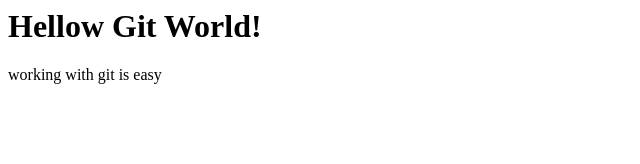
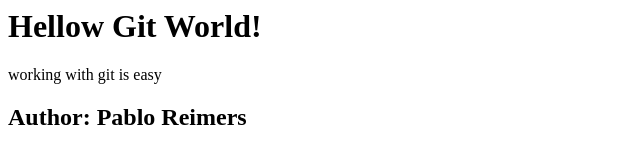
Before and after one commit to pabloreimers/GitGithubClass, a plain HTML site: page index.html in a window 1280 px wide. Shown: the whole page, without its empty margins (0-640 px from the left). Drawn offline with Linux system fonts and the light colour scheme.

Commit message:
Add author
I have added a header to the index.html file that now contains
my name as the author of the file.

```diff
--- a/index.html
+++ b/index.html
@@ -3,3 +3,7 @@
 <div>
     working with git is easy
 </div>
+
+<h2>
+    Author: Pablo Reimers
+</h2>
```
